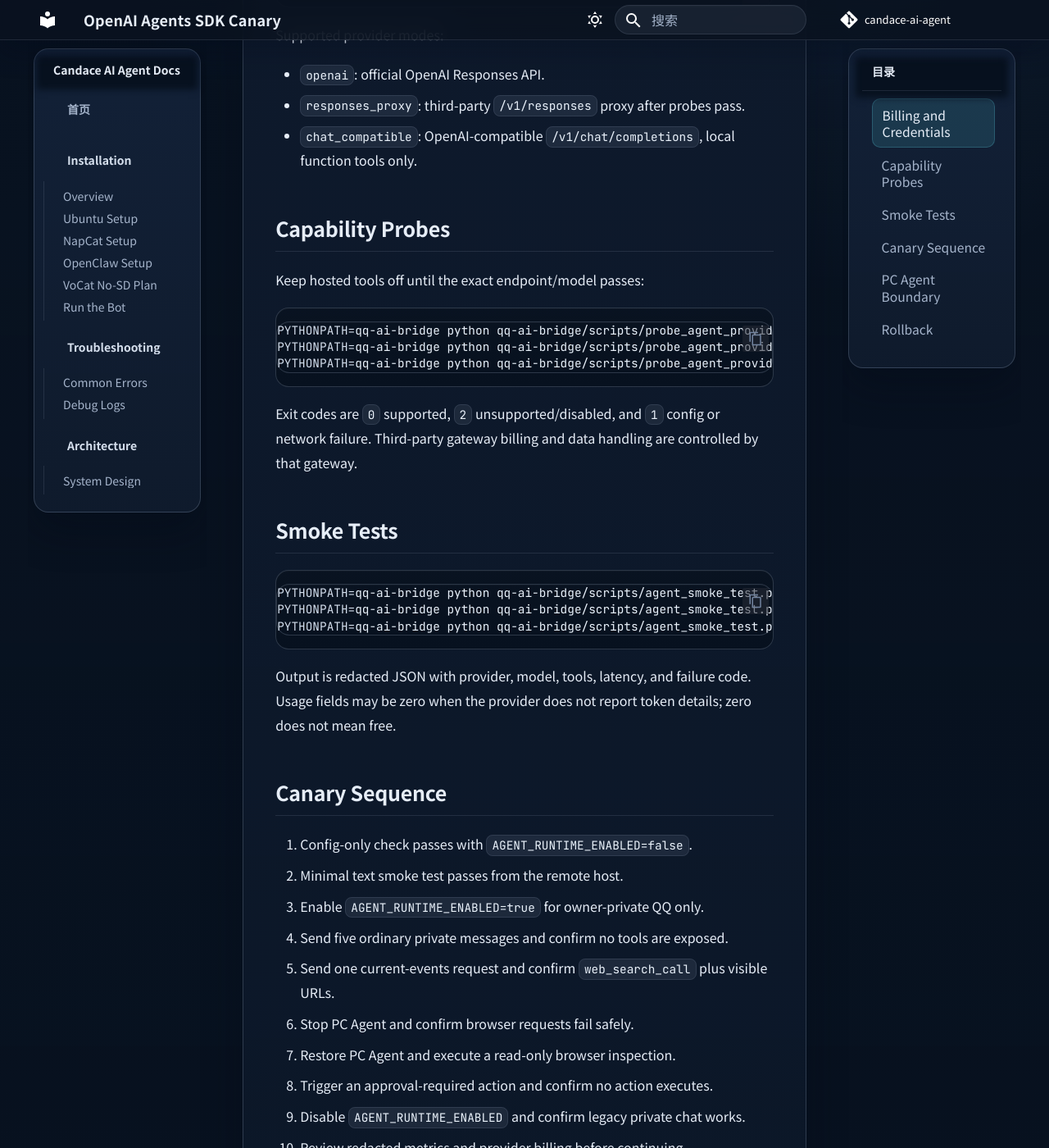
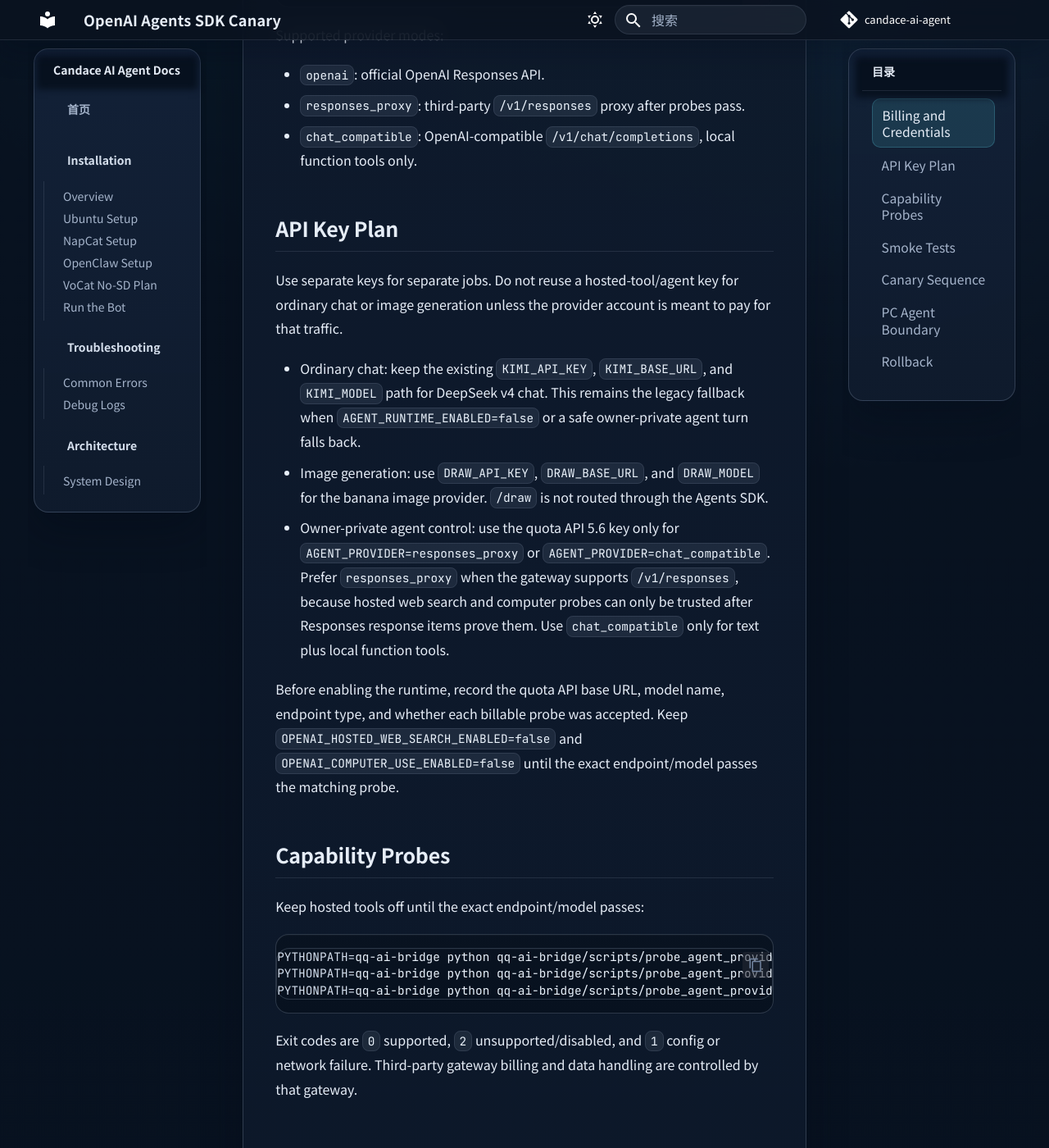
Before and after one commit to CandaceZcc/candace-ai-agent, an MkDocs documentation site: the page built from docs/install/openai-agents-sdk.md, in a window 1280 px wide and 1400 px high, scrolled down 587 px. Shown: the whole window at 82% size. Built offline with MkDocs 1.6.1 and Material for MkDocs 9.7.7, drawn with Linux system fonts in a browser that asks for light colours; comment, search, counter and statistics services are not loaded.

Commit message:
docs: document phase a api key plan

```diff
--- a/docs/install/openai-agents-sdk.md
+++ b/docs/install/openai-agents-sdk.md
@@ -19,6 +19,29 @@
 - `responses_proxy`: third-party `/v1/responses` proxy after probes pass.
 - `chat_compatible`: OpenAI-compatible `/v1/chat/completions`, local function
   tools only.
+
+## API Key Plan
+
+Use separate keys for separate jobs. Do not reuse a hosted-tool/agent key for
+ordinary chat or image generation unless the provider account is meant to pay for
+that traffic.
+
+- Ordinary chat: keep the existing `KIMI_API_KEY`, `KIMI_BASE_URL`, and
+  `KIMI_MODEL` path for DeepSeek v4 chat. This remains the legacy fallback when
+  `AGENT_RUNTIME_ENABLED=false` or a safe owner-private agent turn falls back.
+- Image generation: use `DRAW_API_KEY`, `DRAW_BASE_URL`, and `DRAW_MODEL` for
+  the banana image provider. `/draw` is not routed through the Agents SDK.
+- Owner-private agent control: use the quota API 5.6 key only for
+  `AGENT_PROVIDER=responses_proxy` or `AGENT_PROVIDER=chat_compatible`.
+  Prefer `responses_proxy` when the gateway supports `/v1/responses`, because
+  hosted web search and computer probes can only be trusted after Responses
+  response items prove them. Use `chat_compatible` only for text plus local
+  function tools.
+
+Before enabling the runtime, record the quota API base URL, model name, endpoint
+type, and whether each billable probe was accepted. Keep
+`OPENAI_HOSTED_WEB_SEARCH_ENABLED=false` and `OPENAI_COMPUTER_USE_ENABLED=false`
+until the exact endpoint/model passes the matching probe.
 
 ## Capability Probes
 
```
